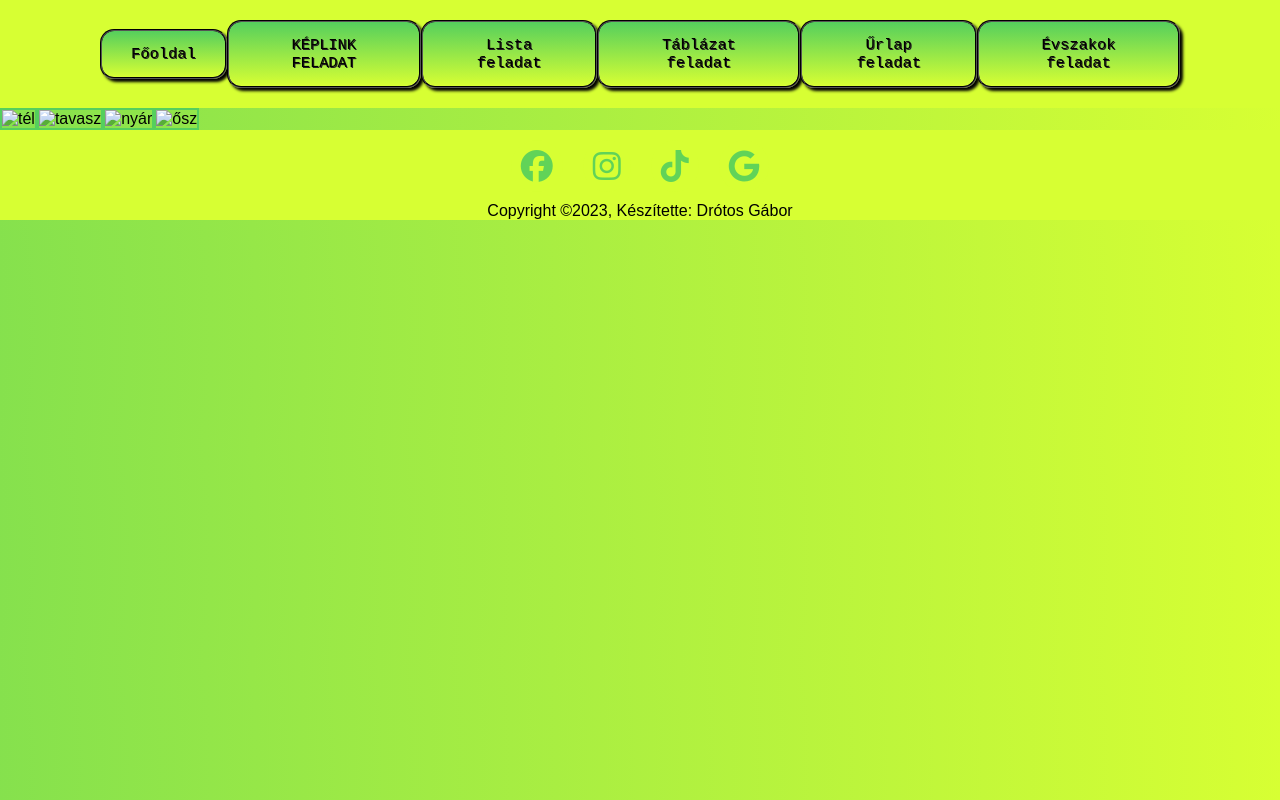
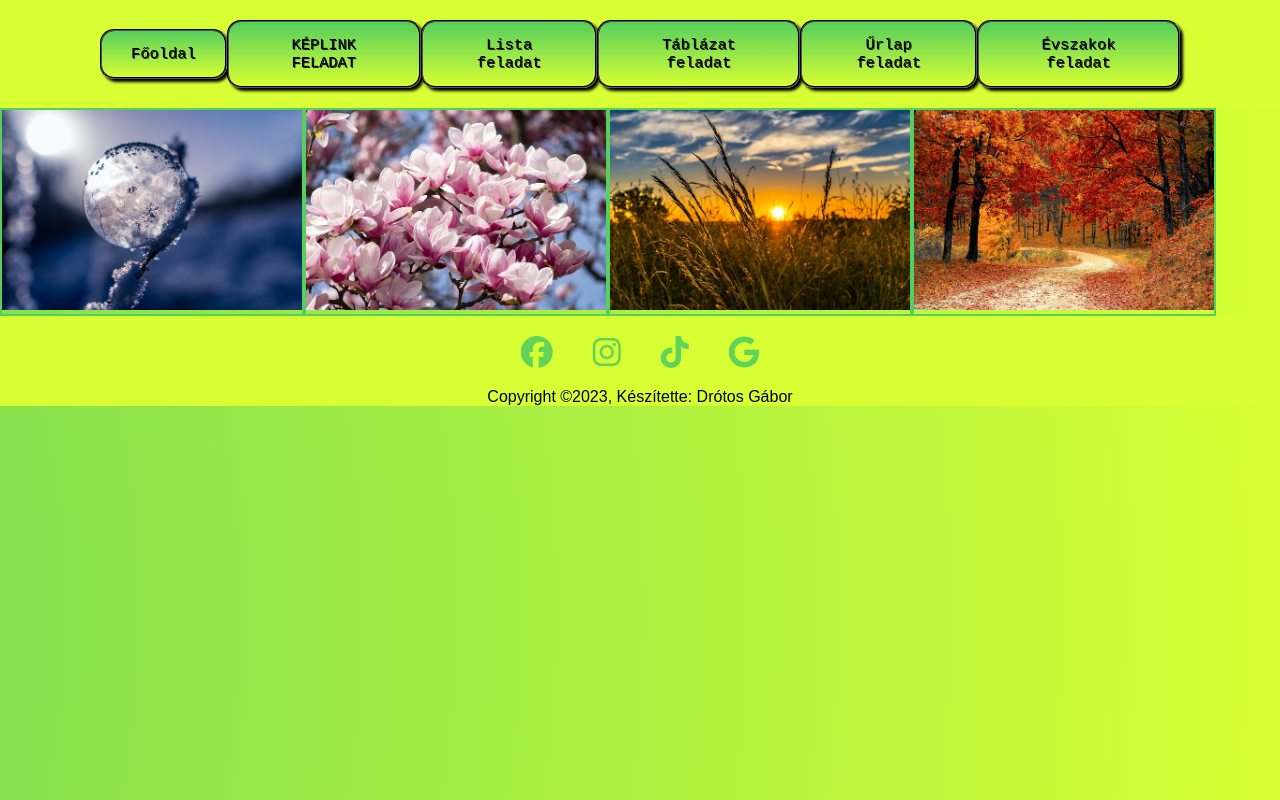
Before and after one commit to drotosgabor/web, a plain HTML site: page evszak.html in a window 1280 px wide. Drawn offline with Linux system fonts and the light colour scheme.

Commit message:
nkkkkkkk

```diff
--- a/evszak.html
+++ b/evszak.html
@@ -23,10 +23,10 @@
      <button><a href="urlap.html">Űrlap feladat</a></button>
      <button><a href="evszak.html">Évszakok feladat</a></button>
     </nav>
-    <div id="tel"><img src="tel.jpg" alt="tél" title="tél" class="kep"></div>
-    <div id="tavasz"><img src="tavasz.jpg" alt="tavasz" title="tavasz" class="kep"></div>
-    <div id="nyar"> <img src="nyar.jpg" alt="nyár" title="nyár" class="kep"></div>
-    <div id="osz"> <img src="osz.jpg" alt="ősz" title="ősz" class="kep"></div>
+    <div id="tel"><img src="img/tel.jpg" alt="tél" title="tél" class="kep"></div>
+    <div id="tavasz"><img src="img/tavasz.jpg" alt="tavasz" title="tavasz" class="kep"></div>
+    <div id="nyar"> <img src="img/nyar.jpg" alt="nyár" title="nyár" class="kep"></div>
+    <div id="osz"> <img src="img/osz.jpg" alt="ősz" title="ősz" class="kep"></div>
     <div id="semmi"></div>
     <footer>
         <div class="socialicon">
```
